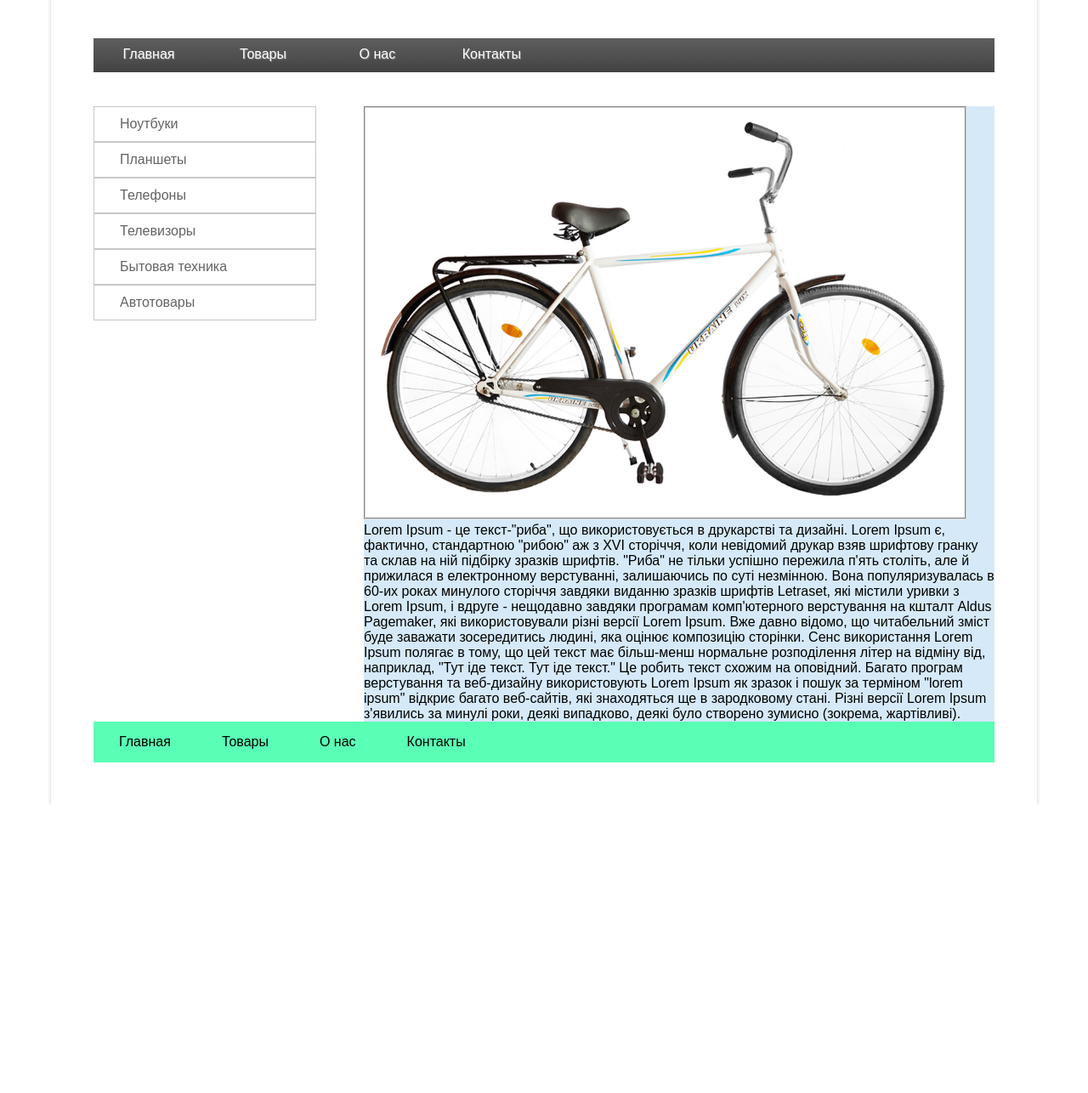
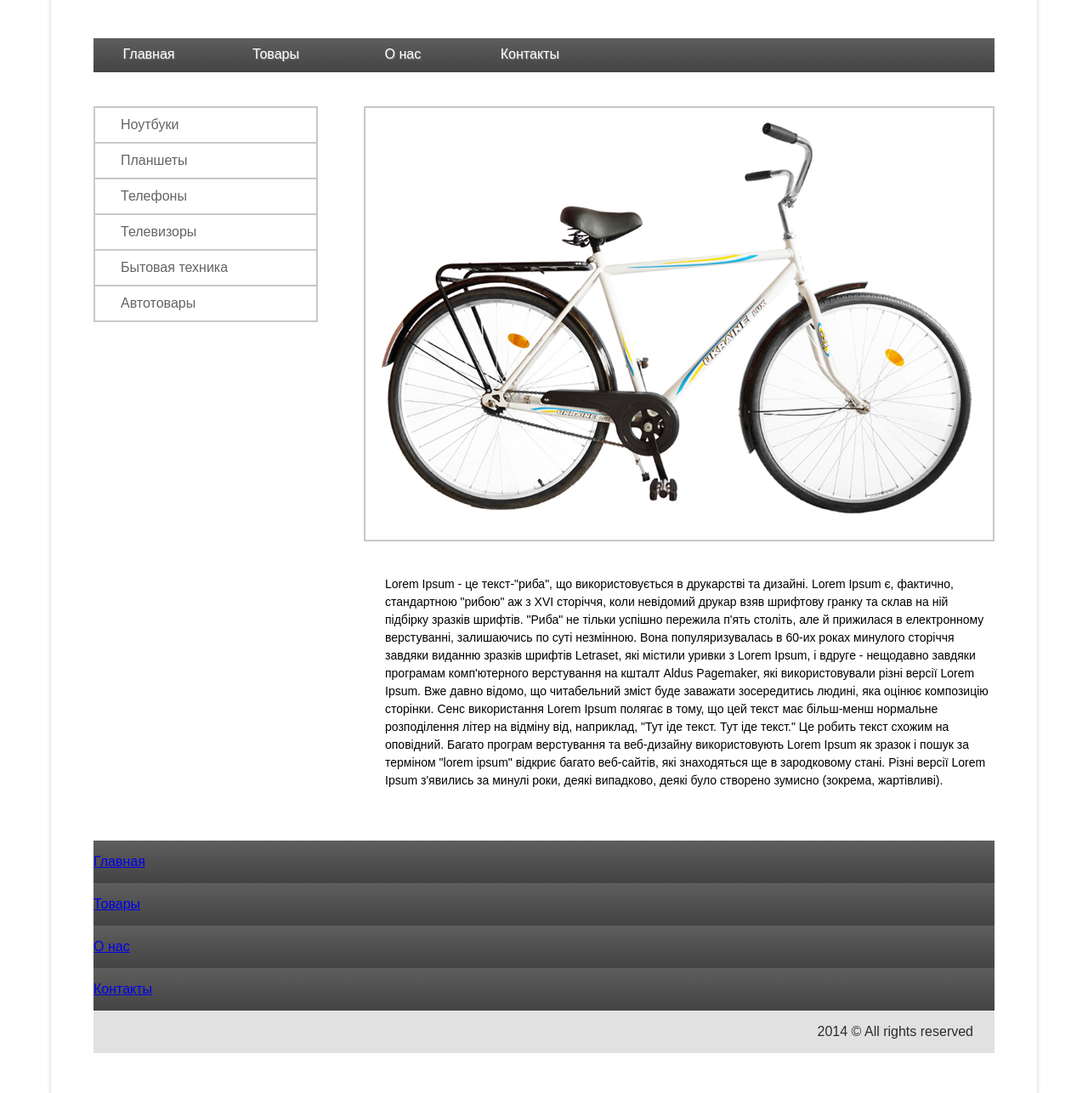
Before and after one commit to Imperceptible/home_work_3, a plain HTML site: page index.html in a window 1280 px wide. Shown: the part 93-1379 px from the top of the page at 85% size. Before the commit the page ends 1040 px from the top, so only its background shows below. Drawn offline with Linux system fonts and the light colour scheme.

Commit message:
все ок, только с подвалом фигня

```diff
--- a/css/style.css
+++ b/css/style.css
@@ -10,7 +10,7 @@
     background: white;
     box-shadow: 0px 0px 5px 0px rgba(0, 0, 0, .2);
     font-family: sans-serif;
-    font-size: 12x;
+    /*font-size: 14x;*/
 }
 .header {
     background-color: white;
@@ -34,7 +34,7 @@
 
 .mainmenu li {
     display: inline-block;
-    width: 130px;
+    width: 145px;
     height: 40px;
     cursor: pointer;
     vertical-align: middle;
@@ -52,7 +52,12 @@
 }
 
 .mainmenu li :hover {
-
+    /*height: 30px;*/
+    display: block;
+    /*vertical-align: middle;*/
+    background: linear-gradient(to bottom, #4a4a4a, #2e2e2e);
+    border-left: 1px solid #838383;
+    border-right: 1px solid #838383;
 }
 
 .conteiner {
@@ -67,19 +72,25 @@
 
 }
 
-/*.secondmenu ul {
-    background-color: #ffcfd7;
-    width: 240px;
-}*/
-
 .secondmenu li {
     width: 240px;
     height: 40px;
     line-height: 40px;
-    border: 1px solid #c8c8c8;
+    border: 2px solid #c8c8c8;
     /*margin-top: -1px;*/
     padding-left: 20px;
+    border-top: none;
+
 }
+
+.secondmenu li:first-child {
+    border-top: solid 2px #c8c8c8;
+}
+
+.nav li:hover {
+    background-color: #f9f9f9;
+}
+
 
 .secondmenu li a {
     display: block;
@@ -91,34 +102,55 @@
 .secondmenu li a:hover {
     padding-left: 20px;
     color: #2c2c2c;
-    text-decoration: none;
+    /*text-decoration: none;*/
+
 }
 
 .content {
-    background-color: #d6e9f8;
     float: right;
     width: 70%;
 }
 
+.foto {
+    border: 2px solid #c8c8c8;
+    text-align: center;
+    margin-bottom: 40px;
+}
+
 .foto img {
-    max-width: 95%;
-    border: 2px groove #d5d5d5;
+    max-width: 100%;
 }
 
 .text {
-    max-height: 80%;
+    margin: 0 0 60px 25px
+}
+
+.text p {
+    font-size: 14px;
+    line-height: 21px;
 }
 
 .footer {
-    background-color: #5affb6;
+    background-color: #e1e1e1;
     float: none;
     position: relative;
     overflow: hidden;
+    color: #2c2c2c;
 }
 
 .footer li {
     float: left;
+    display: block;
+    line-height: 50px;
+    width: 100%;
+    /*display: inline-block;*/
+    vertical-align: middle;
     list-style: none;
-    padding: 5px;
-    margin: 10px 25px;
+    background: linear-gradient(to bottom, rgba(94, 94, 94, 1) 0%, rgba(67, 67, 67, 1) 100%);
+
 }
+.footer p {
+    float: right;
+    display: block;
+    line-height: 50px;
+    padding-right: 25px;
--- a/index.html
+++ b/index.html
@@ -18,7 +18,7 @@
     </div>
     <div class="conteiner">
           <div class="secondmenu"><!--второе меню-->
-            <ul class="secondmenu">
+            <ul class="nav">
                 <li>
                     <a href="#">Ноутбуки</a>
                 </li>
@@ -51,20 +51,13 @@
     </div>
     </div>
     <div class="footer"><!--подвал-->
-        <ul>
-            <li>
-                Главная
-            </li>
-            <li>
-                Товары
-            </li>
-            <li>
-                О нас
-            </li>
-            <li>
-                Контакты
-            </li>
+        <ul class="footermenu">
+            <li><a href="#">Главная</a></li>
+            <li><a href="#">Товары</a></li>
+            <li><a href="#">О нас</a></li>
+            <li><a href="#">Контакты</a></li>
         </ul>
+        <p>2014 &copy All rights reserved</p>
     </div>
 </div>
 
```
